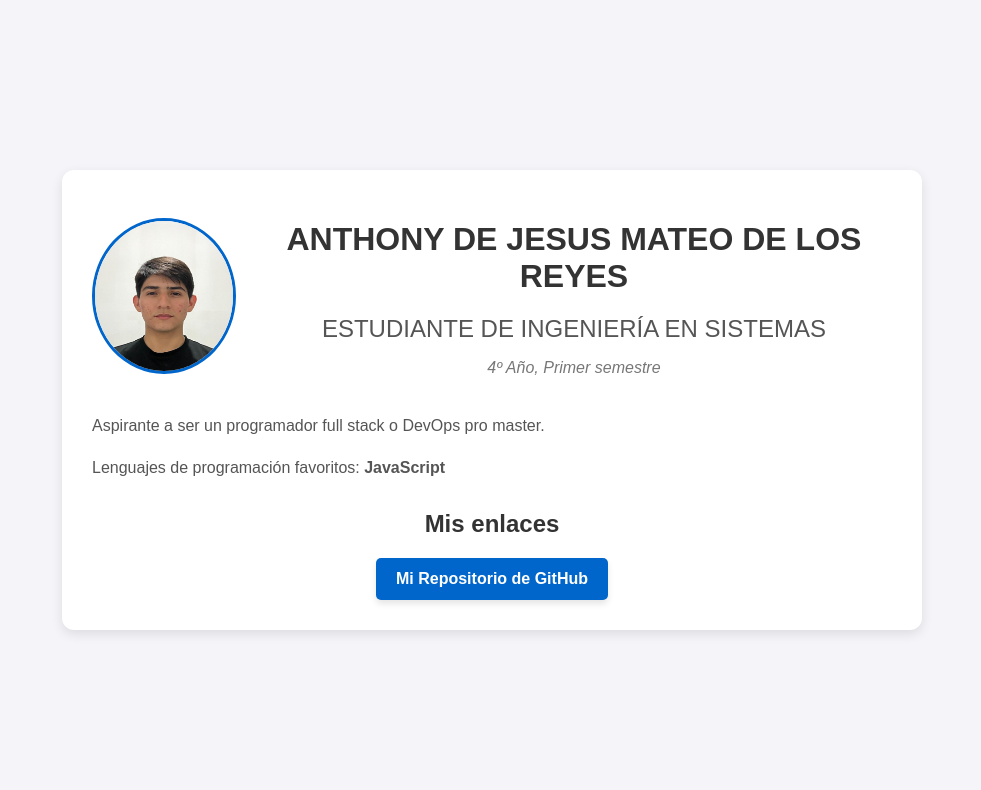
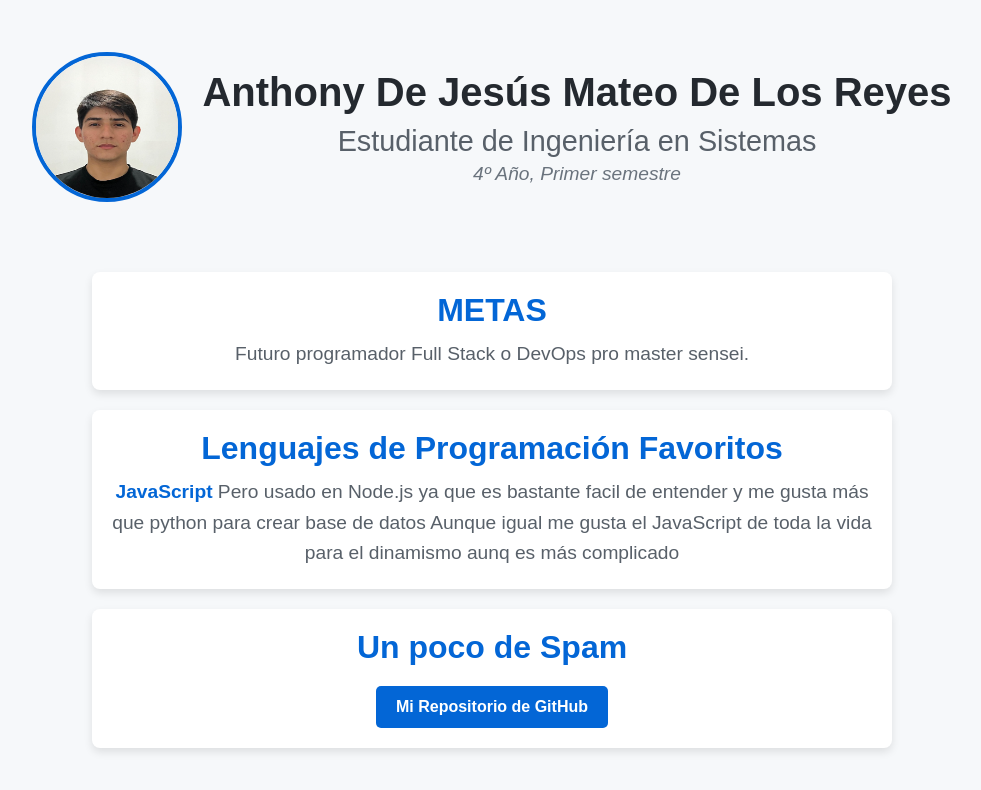
Before and after one commit to AndreaChk/OnboardingSistemas, a plain HTML site: page estudiantes/4090-22-11780.html in a window 1280 px wide. Shown: the whole page, without its empty margins (148-1129 px from the left). Drawn offline with Linux system fonts and the light colour scheme.

Commit message:
:ZAP: Nuevos cambios, solo en el diseño de la pagina

```diff
--- a/css/4090-22-11780.css
+++ b/css/4090-22-11780.css
@@ -1,34 +1,29 @@
+/* Restablecimiento de márgenes y padding */
+* {
+  margin: 0;
+  padding: 0;
+  box-sizing: border-box;
+}
+
 body {
   font-family: 'Arial', sans-serif;
-  background-color: #f4f4f9;
-  color: #333;
+  background-color: #f6f8fa;
+  color: #24292f;
   display: flex;
+  flex-direction: column;
   justify-content: center;
   align-items: center;
   height: 100vh;
   margin: 0;
-}
-
-.profile-container {
-  width: 100%;
-  max-width: 800px;
-  background-color: #fff;
-  border-radius: 12px;
-  box-shadow: 0 4px 12px rgba(0, 0, 0, 0.1);
-  padding: 30px;
   text-align: center;
-  transition: transform 0.3s ease;
-}
-
-.profile-container:hover {
-  transform: translateY(-5px);
 }
 
 .profile-header {
   display: flex;
   justify-content: center;
   align-items: center;
-  margin-bottom: 20px;
+  margin-bottom: 30px;
+  padding: 20px;
 }
 
 .profile-image {
@@ -36,74 +31,84 @@ body {
   width: 150px;
   height: 150px;
   margin-right: 20px;
-  border: 3px solid #0066cc;
+  border: 4px solid #0366d6;
 }
 
 .profile-info h1 {
-  font-size: 2rem;
-  color: #333;
+  font-size: 2.5rem;
+  color: #24292f;
   margin-bottom: 10px;
   text-transform: capitalize;
 }
 
 .profile-info h2 {
-  font-size: 1.5rem;
-  color: #555;
+  font-size: 1.8rem;
+  color: #586069;
   margin-bottom: 5px;
   font-weight: normal;
 }
 
 .profile-info p {
-  font-size: 1rem;
-  color: #777;
+  font-size: 1.2rem;
+  color: #6a737d;
   font-style: italic;
 }
 
 .profile-details {
+  width: 80%;
+  max-width: 800px;
   margin-top: 20px;
-  text-align: left;
 }
 
-.profile-details h3 {
-  font-size: 1.5rem;
-  color: #333;
-  margin-bottom: 10px;
+.section {
+  background-color: #fff;
+  margin-bottom: 20px;
+  border-radius: 8px;
+  padding: 20px;
+  box-shadow: 0 4px 8px rgba(0, 0, 0, 0.1);
+  transition: transform 0.3s ease;
 }
 
-.profile-details p {
-  font-size: 1rem;
-  color: #555;
+.section:hover {
+  transform: translateY(-5px);
+}
+
+.section h3 {
+  font-size: 2rem;
+  color: #0366d6;
+  margin-bottom: 10px;
+  font-weight: bold;
+}
+
+.section p {
+  font-size: 1.2rem;
+  color: #586069;
   line-height: 1.6;
 }
 
-.social-links {
-  margin-top: 30px;
+.highlight {
+  color: #0366d6;
+  font-weight: bold;
 }
 
-.social-links h3 {
-  font-size: 1.5rem;
-  color: #333;
-  margin-bottom: 10px;
-}
-
-.social-links a {
+.btn {
   display: inline-block;
   text-decoration: none;
   color: #fff;
-  background-color: #0066cc;
+  background-color: #0366d6;
   padding: 12px 20px;
   border-radius: 5px;
   font-weight: bold;
   transition: background-color 0.3s;
   margin-top: 10px;
-  box-shadow: 0 4px 6px rgba(0, 0, 0, 0.1);
 }
 
-.social-links a:hover {
-  background-color: #004499;
-  box-shadow: 0 6px 8px rgba(0, 0, 0, 0.2);
+.btn:hover {
+  background-color: #025fa3;
 }
 
-footer.footer p {
-  margin: 0;
+footer {
+  margin-top: 50px;
+  font-size: 0.8rem;
+  color: #586069;
 }
--- a/estudiantes/4090-22-11780.html
+++ b/estudiantes/4090-22-11780.html
@@ -13,31 +13,43 @@
     />
   </head>
   <body>
-    <div class="profile-container">
-      <header class="profile-header">
+    <div class="profile-header">
       <img
         src="../img/image.png"
         alt="Foto de perfil"
         class="profile-image"
       />
       <div class="profile-info">
-          <h1>ANTHONY DE JESUS MATEO DE LOS REYES</h1>
-          <h2>ESTUDIANTE DE INGENIERÍA EN SISTEMAS</h2>
+        <h1>Anthony de Jesús Mateo de los Reyes</h1>
+        <h2>Estudiante de Ingeniería en Sistemas</h2>
         <p>4º Año, Primer semestre</p>
       </div>
-      </header>
-      <section class="profile-details">
-        <p>Aspirante a ser un programador full stack o DevOps pro master.</p>
-        <p>Lenguajes de programación favoritos: <strong>JavaScript</strong></p>
-      </section>
-      <section class="social-links">
-        <h3>Mis enlaces</h3>
+    </div>
+
+    <div class="profile-details">
+      <div class="section">
+        <h3>METAS</h3>
+        <p>Futuro programador Full Stack o DevOps pro master sensei.</p>
+      </div>
+
+      <div class="section">
+        <h3>Lenguajes de Programación Favoritos</h3>
+        <p>
+          <span class="highlight">JavaScript</span> Pero usado en Node.js ya que
+          es bastante facil de entender y me gusta más que python para crear
+          base de datos Aunque igual me gusta el JavaScript de toda la vida para
+          el dinamismo aunq es más complicado
+        </p>
+      </div>
+
+      <div class="section">
+        <h3>Un poco de Spam</h3>
         <a
           href="https://github.com/anthonymateoxd"
           class="btn"
           >Mi Repositorio de GitHub</a
         >
-      </section>
+      </div>
     </div>
   </body>
 </html>
```
Lines whose indentation alone changed are shown as unchanged.
